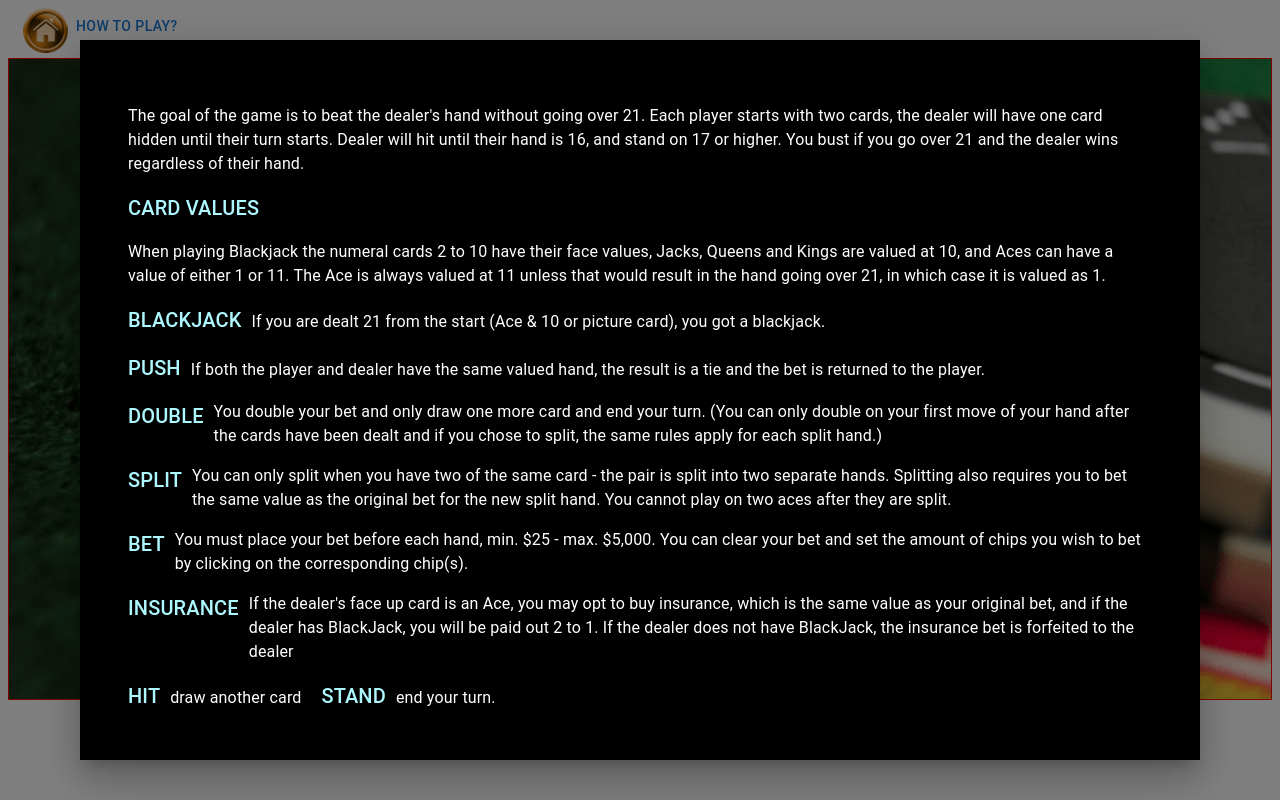
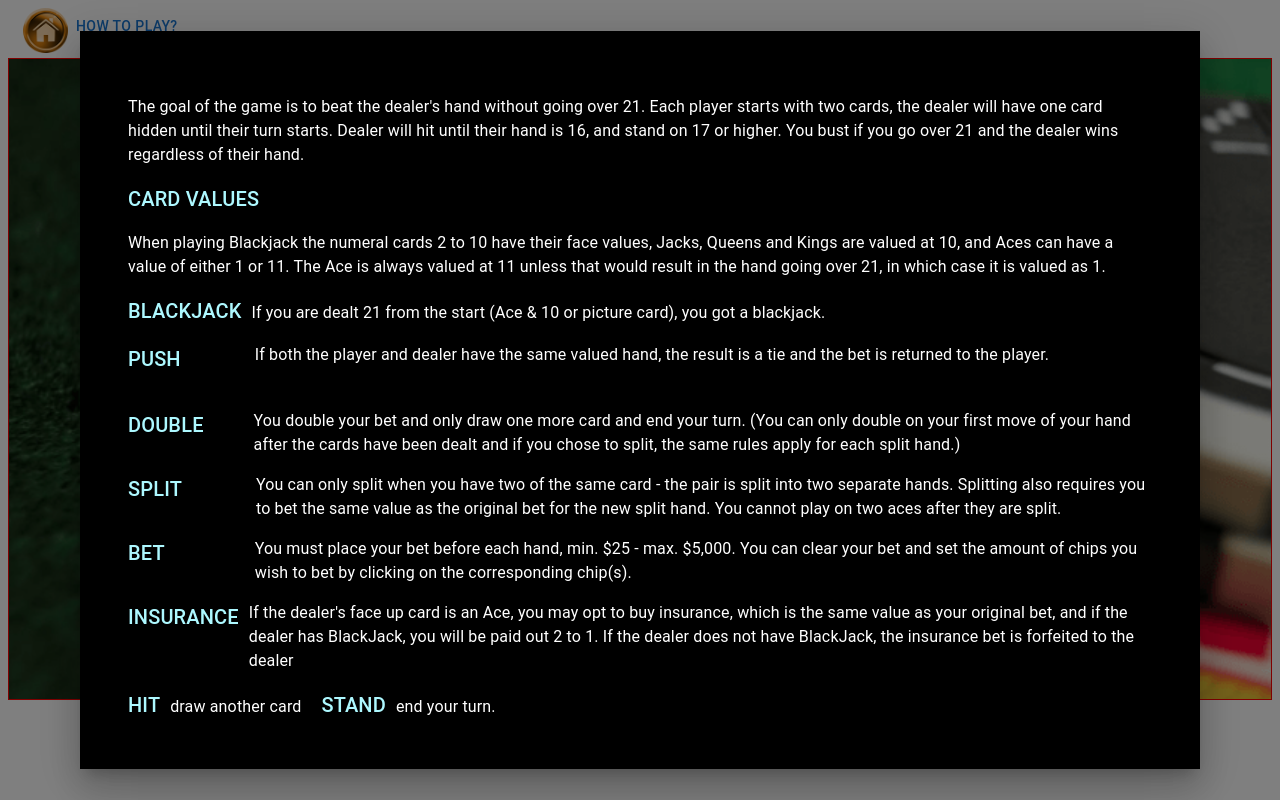
Before and after one commit to junedu416/react-nasty-dealer, a React (Create React App) app: page / in a window 1280 px wide. Both pictures are taken after a click on the button "HOW TO PLAY?". Built offline with nearby package versions, Linux system fonts and the light colour scheme.

Commit message:
add margin left to description

```diff
--- a/src/components/rule/RulePage.js
+++ b/src/components/rule/RulePage.js
@@ -66,11 +66,7 @@ function RulePage() {
             {" "}
             CARD VALUES{" "}
           </Typography>
-          <Typography
-            style={{ display: "inline-block" }}
-            id="modal-modal-description"
-            sx={{ mt: 2 }}
-          >
+          <Typography id="modal-modal-description" sx={{ mt: 2 }}>
             {" "}
             {cardValues}{" "}
           </Typography>
@@ -92,6 +88,7 @@ function RulePage() {
             {blackjack}{" "}
           </Typography>
           <br />
+          <Grid container wrap="nowrap">
             <Typography
               style={descriptorStyle}
               id="modal-modal-description"
@@ -104,11 +101,12 @@ function RulePage() {
             <Typography
               style={{ display: "inline-block" }}
               id="modal-modal-description"
-            sx={{ mt: 2 }}
+              sx={{ mt: 2, ml: 8 }}
             >
               {" "}
               {push}{" "}
             </Typography>
+          </Grid>
           <br />
           <Grid container wrap="nowrap">
             <Typography
@@ -120,7 +118,7 @@ function RulePage() {
               {" "}
               DOUBLE{" "}
             </Typography>
-            <Typography id="modal-modal-description" sx={{ mt: 2 }}>
+            <Typography id="modal-modal-description" sx={{ mt: 2, ml: 5 }}>
               {" "}
               {double}{" "}
             </Typography>
@@ -138,7 +136,7 @@ function RulePage() {
             <Typography
               style={{ display: "inline-block" }}
               id="modal-modal-description"
-              sx={{ mt: 2 }}
+              sx={{ mt: 2, ml: 8 }}
             >
               {" "}
               {split}{" "}
@@ -157,7 +155,7 @@ function RulePage() {
             <Typography
               style={{ display: "inline-block" }}
               id="modal-modal-description"
-              sx={{ mt: 2 }}
+              sx={{ mt: 2, ml: 10 }}
             >
               {" "}
               {bet}{" "}
```
Lines whose indentation alone changed are shown as unchanged.
